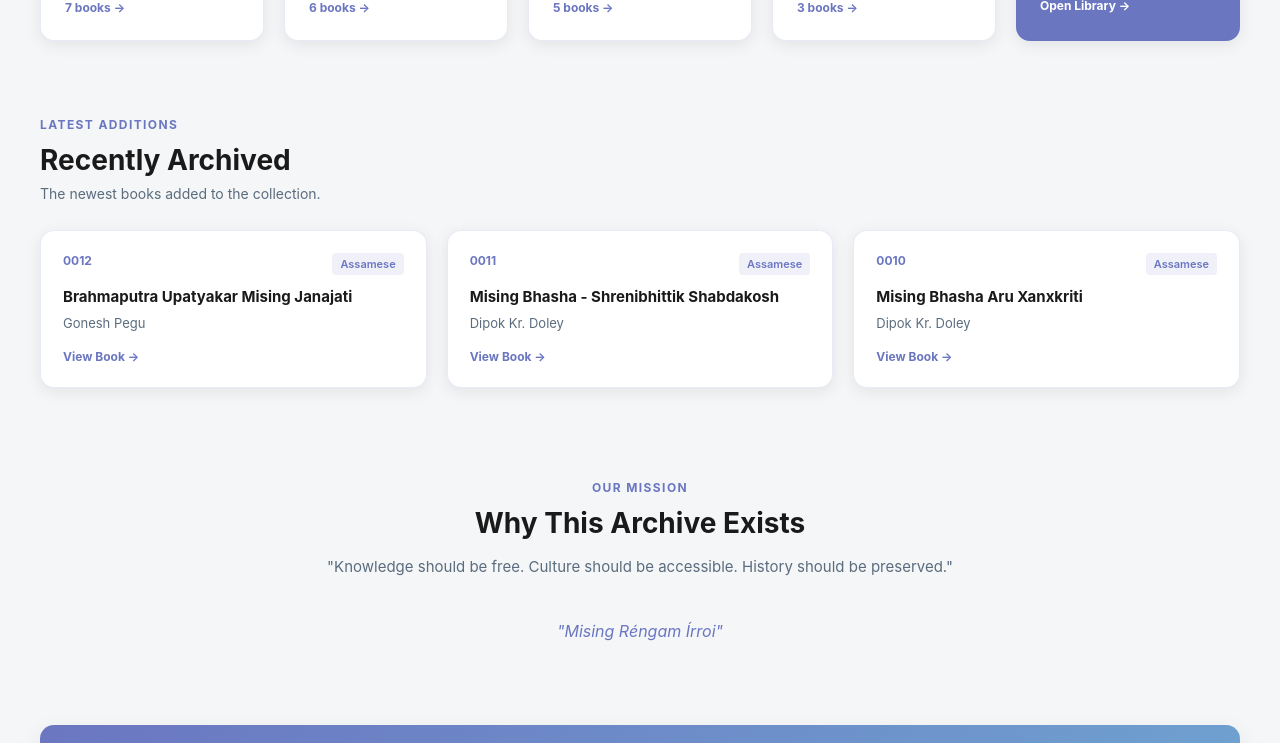
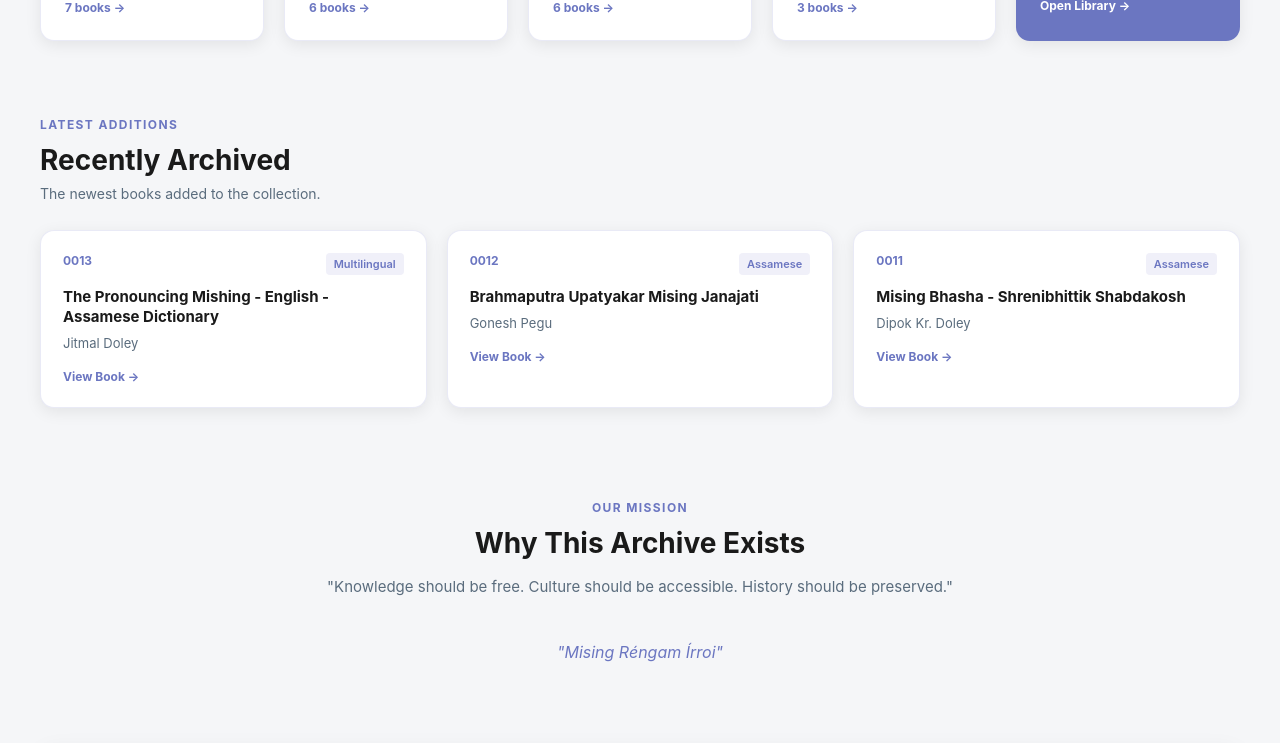
Before and after one commit to abhinabpegu/misingarchives, a React (Vite) app: page / in a window 1280 px wide. Shown: the part 1431-2174 px from the top of the page. Built offline with nearby package versions, Linux system fonts and the light colour scheme.

Commit message:
added new book

```diff
--- a/src/data/books.js
+++ b/src/data/books.js
@@ -119,4 +119,14 @@ export const booksData = [
     archivedBy: 'Public.Resource.Org',
     coverImage: '/images/book0012.png',
   },
+  {
+    code: '0013',
+    title: 'The Pronouncing Mishing - English - Assamese Dictionary',
+    author: 'Jitmal Doley',
+    language: 'Multilingual',
+    tags: ['Language', 'Reference'],
+    driveLink: 'https://drive.google.com/file/d/13N4Z_uDuzhKaLR6ooA7MKLnNKwnaT5Ca/view?usp=sharing',
+    archivedBy: 'Mising Archives',
+    coverImage: '/images/book0013.png',
+  }
 ]
--- a/src/data/learn/clans.js
+++ b/src/data/learn/clans.js
@@ -60,5 +60,6 @@ export const clansData = [
   { misingName: 'Pa:yeng', legalSpelling: 'Payeng', ipa: '/paːyeŋ/', voice: '/audio/clans/payeng.ogg' },
   { misingName: 'Taye', legalSpelling: 'Taye', ipa: '/taye/', voice: '/audio/clans/taye.ogg' },
   { misingName: 'Pao', legalSpelling: 'Paw, Pawo, Pao', ipa: '/paɔ/', voice: '/audio/clans/pao.ogg' },
-  { misingName: 'Noro', legalSpelling: 'Narah, Noroh, Noro', ipa: '/nɔɾɔ/', voice: '/audio/clans/noro.ogg' }
+  { misingName: 'Noro:', legalSpelling: 'Narah, Noroh, Noro', ipa: '/nɔɾɔː/', voice: '/audio/clans/noro.ogg' },
+  { misingName: 'Mili', legalSpelling: 'Mili', ipa: '/mili/', voice: '/audio/clans/mili.ogg' }
 ]
```
Also changed, not shown: public/images/book0013.png (added), 1 other file (tests, documents, lock files or other folders).
